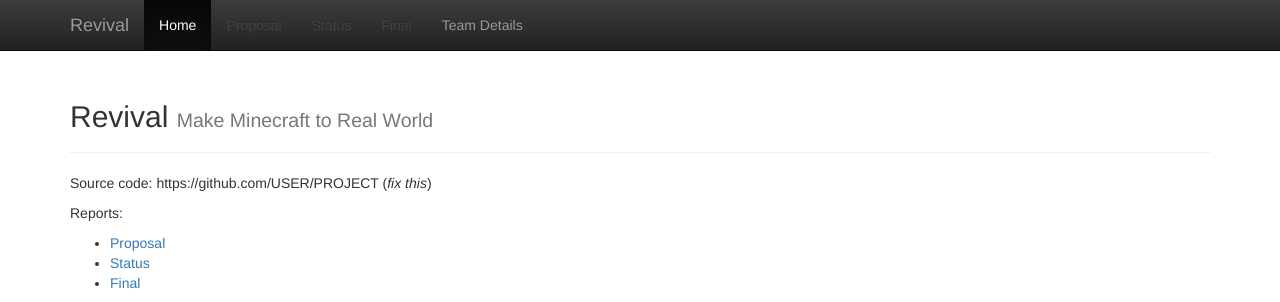
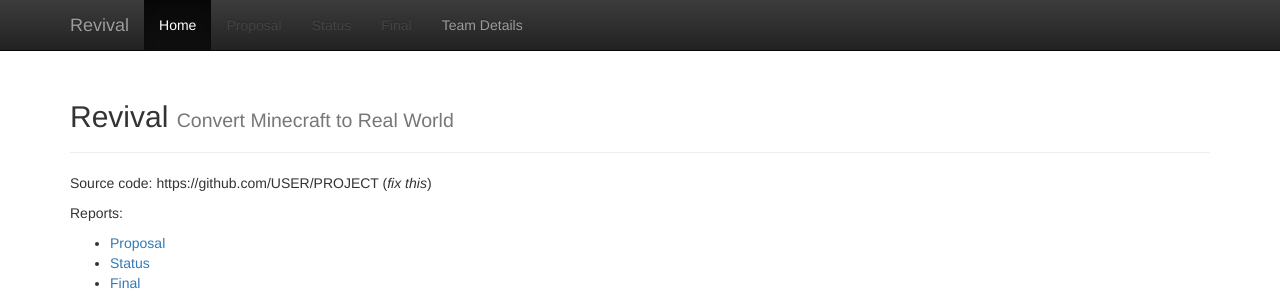
Before and after one commit to sijielu/Revival, a Jekyll site: the page built from docs/index.md, in a window 1280 px wide. Shown: the top 302 px of the page. Built offline with Jekyll 4.4.1, drawn with Linux system fonts in a browser that asks for light colours; formulas are drawn with MathJax 3.

Commit message:
Update _config.yml

```diff
--- a/docs/_config.yml
+++ b/docs/_config.yml
@@ -2,7 +2,7 @@
 # site.title
 
 title:    'Revival'
-subtitle: 'Make Minecraft to Real World'
+subtitle: 'Convert Minecraft to Real World'
 
 
 #########################
```
